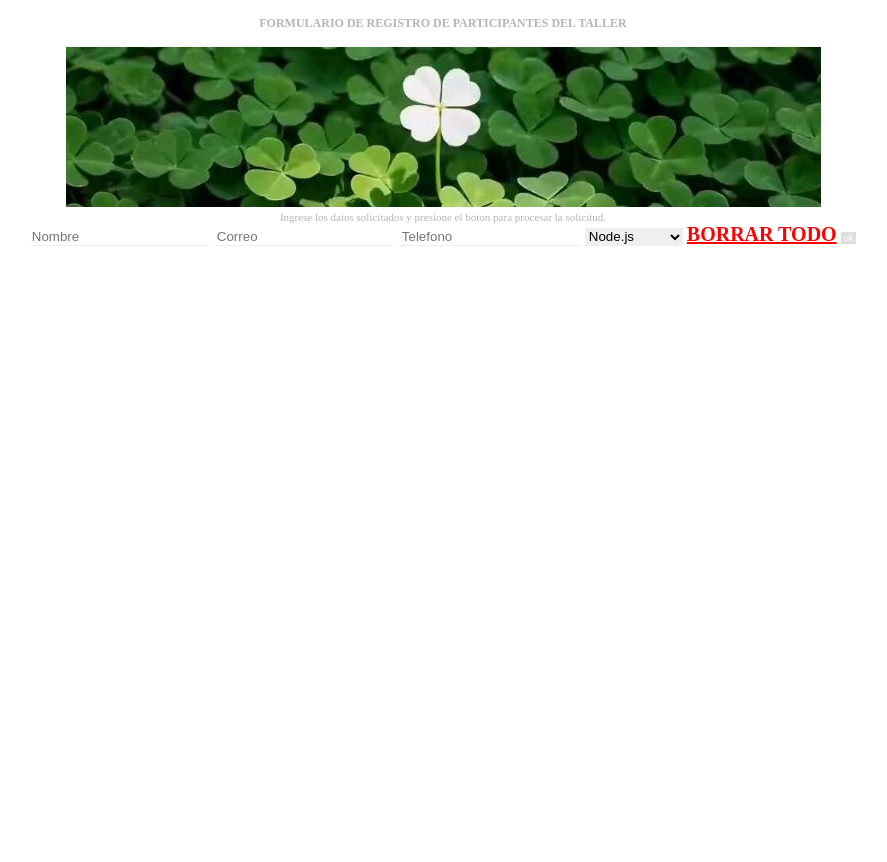
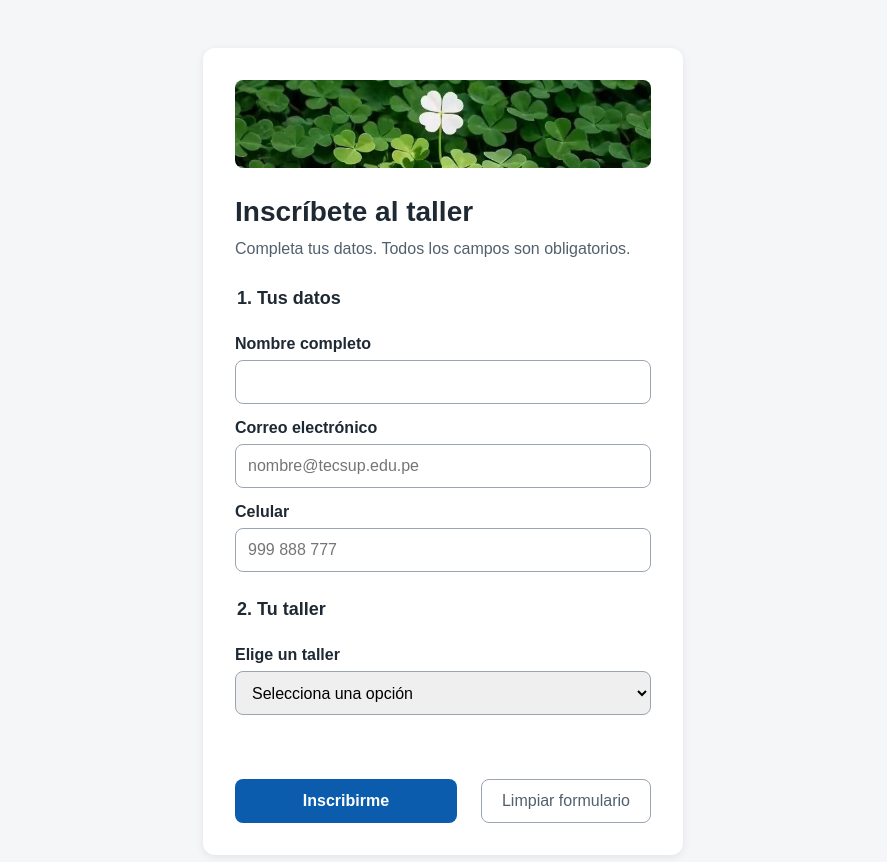
Before and after one commit to Arllet83/taller-ux, a plain HTML site: page index.html in a window 1280 px wide. Shown: the whole page, without its empty margins (197-1084 px from the left). Before the commit the page ends 800 px from the top, so only its background shows below. Drawn offline with Linux system fonts and the light colour scheme.

Commit message:
Redisena el formulario aplicando principios de UX/UI

```diff
--- a/app.js
+++ b/app.js
@@ -1,8 +1,39 @@
-document.getElementById("enviar").addEventListener("click", function () {
-console.log("enviado");
+const formulario = document.getElementById("formulario");
+const mensaje = document.getElementById("mensaje");
+const boton = formulario.querySelector(".boton-principal");
+
+function mostrarMensaje(texto, tipo) {
+    mensaje.textContent = texto;
+    mensaje.className = "mensaje " + tipo;
+}
+
+formulario.addEventListener("submit", function (evento) {
+    evento.preventDefault();
+    formulario.classList.add("validado");
+
+    if (!formulario.checkValidity()) {
+        mostrarMensaje("Revisa los campos marcados en rojo.", "error");
+        formulario.querySelector("input:invalid, select:invalid").focus();
+        return;
+    }
+
+    boton.disabled = true;
+    boton.textContent = "Enviando...";
+    mostrarMensaje("Enviando tu inscripción...", "info");
+
+    setTimeout(function () {
+        boton.disabled = false;
+        boton.textContent = "Inscribirme";
+        const taller = document.getElementById("taller").value;
+        mostrarMensaje("¡Listo! Quedaste inscrito en el taller de " + taller + ".", "exito");
+    }, 1500);
 });
-document.getElementById("borrar").addEventListener("click", function () {
-document.querySelectorAll("input").forEach(function (campo) {
-campo.value = "";
+
+formulario.addEventListener("reset", function (evento) {
+    if (!confirm("¿Seguro que quieres borrar todos los datos del formulario?")) {
+        evento.preventDefault();
+        return;
+    }
+    formulario.classList.remove("validado");
+    mostrarMensaje("Formulario limpio. Puedes empezar de nuevo.", "info");
 });
-});
--- a/estilos.css
+++ b/estilos.css
@@ -1,7 +1,88 @@
-body { font-family: "Times New Roman"; text-align: center; color: #b5b5b5; margin: 0; }
-h4 { font-size: 12px; }
-p { font-size: 11px; margin: 0; }
-input, select { border: none; border-bottom: 1px solid #eeeeee; margin: 0; }
-button { font-size: 9px; padding: 1px 3px; background: #ddd; color: #fff; border: none; }
-a { color: red; font-size: 20px; font-weight: bold; }
-*:focus { outline: none; }
+:root {
+    --color-primario: #0b5cad;
+    --color-texto: #1f2933;
+    --color-suave: #52606d;
+    --color-borde: #9aa5b1;
+    --color-fondo: #f4f6f8;
+    --color-error: #b42318;
+    --color-exito: #067647;
+    --espacio: 16px;
+}
+
+* { box-sizing: border-box; }
+
+body {
+    margin: 0;
+    padding: var(--espacio);
+    font-family: Arial, Helvetica, sans-serif;
+    font-size: 16px;
+    line-height: 1.5;
+    color: var(--color-texto);
+    background: var(--color-fondo);
+}
+
+.tarjeta {
+    max-width: 480px;
+    margin: 32px auto;
+    padding: 32px;
+    background: #ffffff;
+    border-radius: 12px;
+    box-shadow: 0 2px 8px rgba(0, 0, 0, 0.08);
+}
+
+.tarjeta img { width: 100%; border-radius: 8px; }
+
+h1 { font-size: 28px; margin: 16px 0 4px; }
+
+.ayuda { color: var(--color-suave); margin: 0 0 24px; }
+
+fieldset { border: none; padding: 0; margin: 0 0 24px; }
+
+legend { font-size: 18px; font-weight: bold; margin-bottom: 8px; }
+
+label { display: block; font-weight: bold; margin: 12px 0 4px; }
+
+input, select {
+    width: 100%;
+    min-height: 44px;
+    padding: 8px 12px;
+    font-size: 16px;
+    border: 1px solid var(--color-borde);
+    border-radius: 8px;
+}
+
+.validado input:invalid,
+.validado select:invalid { border: 2px solid var(--color-error); }
+
+.acciones { display: flex; gap: 24px; flex-wrap: wrap; }
+
+button {
+    min-height: 44px;
+    padding: 10px 20px;
+    font-size: 16px;
+    border-radius: 8px;
+    cursor: pointer;
+}
+
+.boton-principal {
+    flex: 1;
+    background: var(--color-primario);
+    color: #ffffff;
+    border: none;
+    font-weight: bold;
+}
+
+.boton-principal:disabled { opacity: 0.6; cursor: wait; }
+
+.boton-secundario {
+    background: transparent;
+    color: var(--color-suave);
+    border: 1px solid var(--color-borde);
+}
+
+:focus-visible { outline: 3px solid #f59e0b; outline-offset: 2px; }
+
+.mensaje { min-height: 24px; font-weight: bold; }
+.mensaje.error { color: var(--color-error); }
+.mensaje.exito { color: var(--color-exito); }
+.mensaje.info { color: var(--color-primario); }
--- a/index.html
+++ b/index.html
@@ -1,25 +1,63 @@
 <!DOCTYPE html>
 <html lang="es">
 <head>
-<meta charset="UTF-8">
-<title>paginal</title>
-<link rel="stylesheet" href="estilos.css">
+    <meta charset="UTF-8">
+    <meta name="viewport" content="width=device-width, initial-scale=1.0">
+    <title>Inscripción al taller</title>
+    <link rel="stylesheet" href="estilos.css">
 </head>
 <body>
-<h4>FORMULARIO DE REGISTRO DE PARTICIPANTES DEL TALLER</h4>
-<img src="img/banner.png">
-<p>Ingrese los datos solicitados y presione el boton para procesar la solicitud.</p>
-<input id="nombre" placeholder="Nombre">
-<input id="correo" placeholder="Correo">
-<input id="telefono" placeholder="Telefono">
-<select id="taller">
-<option>Node.js</option> <option>Figma</option> <option>Git</option>
-<option>Testing</option> <option>CSS</option> <option>APIs</option>
-<option>React</option> <option>GitHub</option> <option>HTML</option>
-<option>Accesibilidad</option> <option>JavaScript</option> <option>Markdown</option>
-</select>
-<a href="#" id="borrar">BORRAR TODO</a>
-<button id="enviar">ok</button>
-<script src="app.js"></script>
+    <main class="tarjeta">
+        <img src="img/banner.png" alt="Trébol de cuatro hojas en el campo">
+        <h1>Inscríbete al taller</h1>
+        <p class="ayuda">Completa tus datos. Todos los campos son obligatorios.</p>
+        <form id="formulario" novalidate>
+            <fieldset>
+                <legend>1. Tus datos</legend>
+                <label for="nombre">Nombre completo</label>
+                <input id="nombre" type="text" autocomplete="name" required>
+
+                <label for="correo">Correo electrónico</label>
+                <input id="correo" type="email" autocomplete="email" placeholder="nombre@tecsup.edu.pe" required>
+
+                <label for="telefono">Celular</label>
+                <input id="telefono" type="tel" placeholder="999 888 777" required>
+            </fieldset>
+
+            <fieldset>
+                <legend>2. Tu taller</legend>
+                <label for="taller">Elige un taller</label>
+                <select id="taller" required>
+                    <option value="">Selecciona una opción</option>
+                    <optgroup label="Control de versiones">
+                        <option>Git</option>
+                        <option>GitHub</option>
+                        <option>Markdown</option>
+                    </optgroup>
+                    <optgroup label="Desarrollo web">
+                        <option>HTML</option>
+                        <option>CSS</option>
+                        <option>JavaScript</option>
+                        <option>React</option>
+                        <option>Node.js</option>
+                        <option>APIs</option>
+                    </optgroup>
+                    <optgroup label="Diseño y calidad">
+                        <option>Figma</option>
+                        <option>Accesibilidad</option>
+                        <option>Testing</option>
+                    </optgroup>
+                </select>
+            </fieldset>
+
+            <p id="mensaje" class="mensaje" role="status"></p>
+
+            <div class="acciones">
+                <button type="submit" class="boton-principal">Inscribirme</button>
+                <button type="reset" class="boton-secundario">Limpiar formulario</button>
+            </div>
+        </form>
+    </main>
+    <script src="app.js"></script>
 </body>
 </html>
```
Also changed, not shown: 1 other file.
